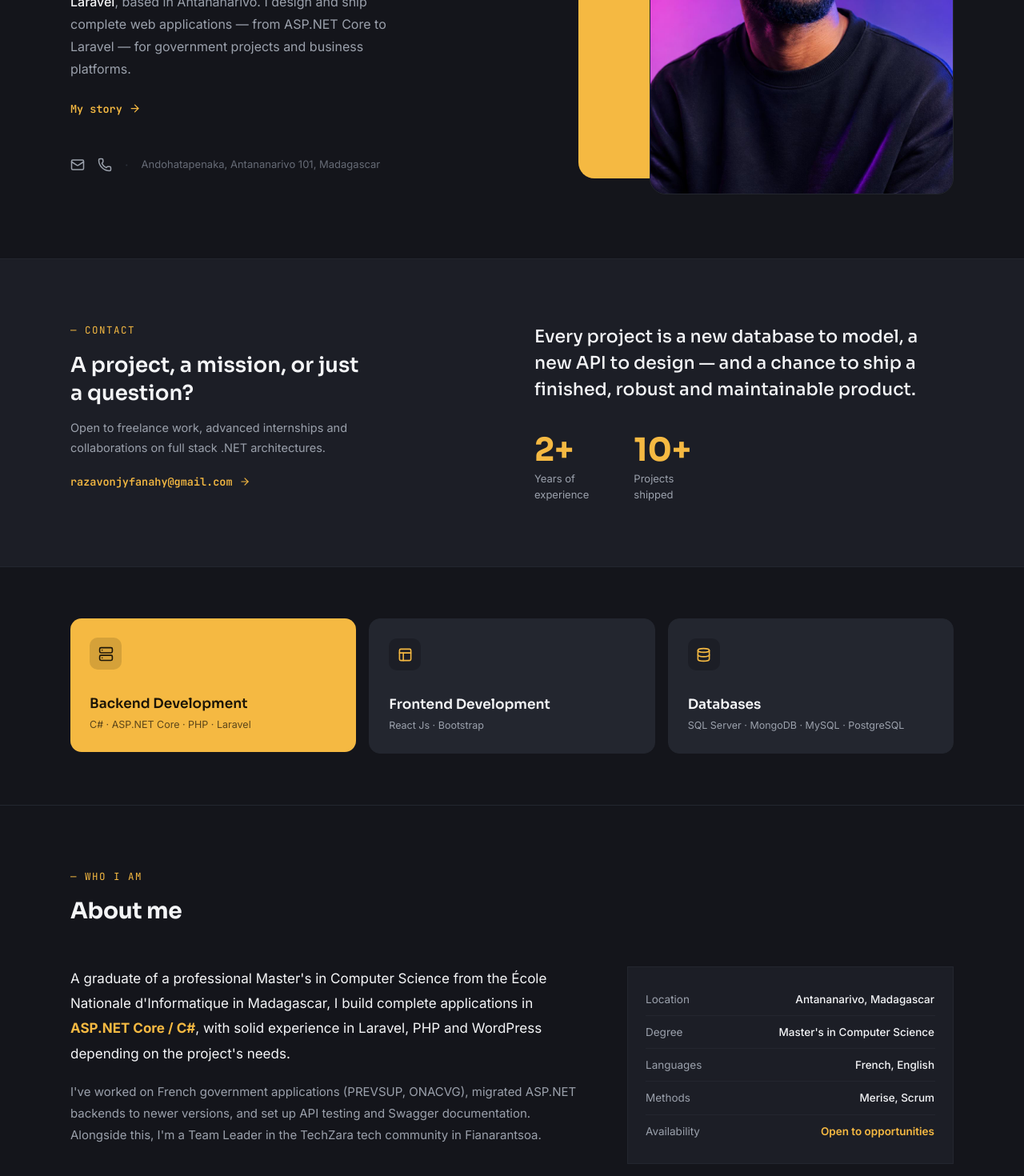
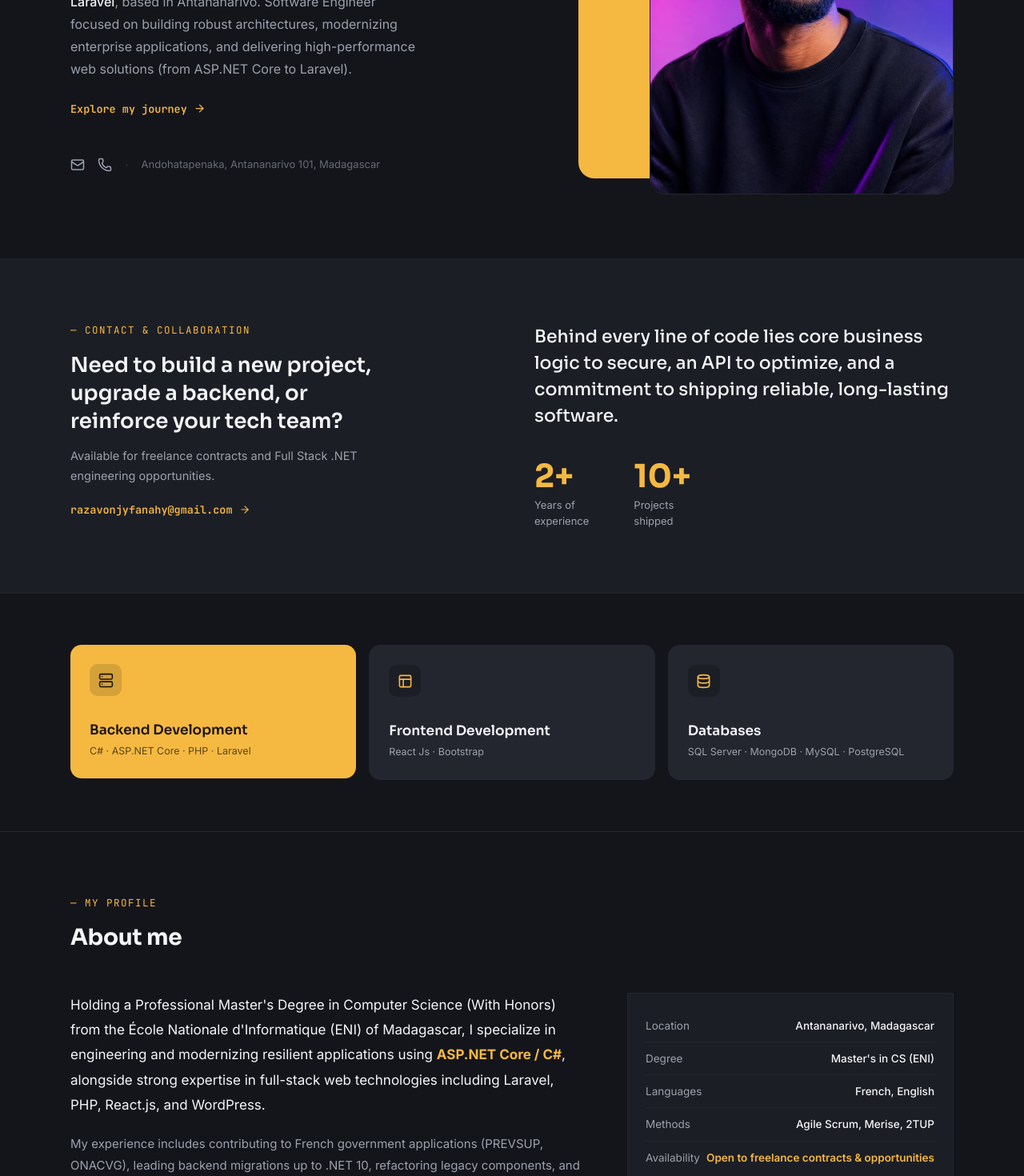
Before and after one commit to Hajatina18/myportfolio, a React (Vite) app: page / in a window 1280 px wide. Shown: the part 380-1850 px from the top of the page at 80% size. Built offline with nearby package versions, Linux system fonts and the light colour scheme.

Commit message:
update text section for about profil

```diff
--- a/src/i18n/content.js
+++ b/src/i18n/content.js
@@ -25,17 +25,17 @@ export const CONTENT = {
       "SQL Server · PostgreSQL · MongoDB",
     ],
     hero: {
-      eyebrow: "Introduction",
+      eyebrow: "Développeur Full Stack .NET & Freelance",
       introText:
-        ", basé à Antananarivo. Je conçois et je livre des applications web complètes — d'ASP.NET Core à Laravel — pour des projets d'État et des plateformes métier.",
-      cta: "Mon histoire",
+        ", basé à Antananarivo. Ingénieur logiciel passionné par la conception d'architectures robustes, la modernisation d'applications métier et le développement de solutions web performantes (d'ASP.NET Core à Laravel).",
+      cta: "Découvrir mon parcours",
     },
     highlights: {
-      eyebrow: "Contact",
-      title: "Un projet, une mission ou une simple question ?",
-      desc: "Ouverte aux missions freelance, collaborations sur des architectures full stack .",
+      eyebrow: "Contact & Collaboration",
+      title: "Un projet à concevoir, une migration backend ou un renfort technique ?",
+      desc: "Disponible pour des missions freelance et des opportunités d'ingénierie Full Stack .NET.",
       quote:
-        "Chaque projet est une nouvelle base de données à modéliser, une nouvelle API à concevoir — et une occasion de livrer un produit fini, robuste et maintenable.",
+        "Derrière chaque ligne de code se trouve une logique métier à sécuriser, une API à optimiser et la volonté de livrer une solution durable et maintenable.",
       statYears: "Années\nd'expérience",
       statProjects: "Projets\nréalisés",
     },
@@ -45,19 +45,19 @@ export const CONTENT = {
       { title: "Bases de données", tag: "SQL Server · MongoDB · MySQL · PostgreSQL" },
     ],
     about: {
-      eyebrow: "Qui suis-je",
+      eyebrow: "Mon Profil",
       title: "À propos de moi",
-      p1a: "Diplômé d'un Master professionnel en Informatique à l'École Nationale d'Informatique de Madagascar, je développe des applications complètes en",
+      p1a: "Diplômé d'un Master professionnel en Informatique (Mention Bien) à l'École Nationale d'Informatique (ENI) de Madagascar, je me suis spécialisé dans la conception et l'évolution d'applications robustes avec",
       p1b: "ASP.NET Core / C#",
-      p1c: ", avec des incursions solides en Laravel, PHP et WordPress selon les besoins du projet.",
-      p2: "J'ai notamment travaillé sur des applications d'État françaises (PREVSUP, ONACVG), migré des backends ASP.NET vers des versions récentes, et mis en place des tests API et de la documentation Swagger. En parallèle, je suis Team Leader dans la communauté tech TechZara à Fianarantsoa.",
+      p1c: ", tout en maintenant une solide polyvalence sur l'écosystème web (Laravel, PHP, React.js, WordPress).",
+      p2: "Au cours de mon parcours, j'ai notamment contribué à la maintenance et à la modernisation d'applications d'État françaises (PREVSUP, ONACVG), assurant la migration vers .NET 10, la refactorisation de backends complexes et la mise en place de tests unitaires et de documentations OpenAPI/Swagger. Très impliqué dans le partage de connaissances, j'occupe également le rôle de Team Leader au sein de la communauté tech TechZara.",
       facts: [
         { k: "Localisation", v: "Antananarivo, Madagascar" },
-        { k: "Diplôme", v: "Master en Informatique" },
+        { k: "Diplôme", v: "Master en Informatique (ENI)" },
         { k: "Langues", v: "Français, Anglais" },
-        { k: "Méthodes", v: "Merise, Scrum" },
+        { k: "Méthodes", v: "Agile Scrum, Merise, 2TUP" },
       ],
-      availability: { k: "Disponibilité", v: "Ouverte aux opportunités" },
+      availability: { k: "Disponibilité", v: "Ouvert aux missions freelance & opportunités" },
     },
     skills: {
       eyebrow: "Boîte à outils",
@@ -188,17 +188,17 @@ export const CONTENT = {
       "SQL Server · PostgreSQL · MongoDB",
     ],
     hero: {
-      eyebrow: "Introduction",
+      eyebrow: "Full Stack .NET Developer & Freelancer",
       introText:
-        ", based in Antananarivo. I design and ship complete web applications — from ASP.NET Core to Laravel — for government projects and business platforms.",
-      cta: "My story",
+        ", based in Antananarivo. Software Engineer focused on building robust architectures, modernizing enterprise applications, and delivering high-performance web solutions (from ASP.NET Core to Laravel).",
+      cta: "Explore my journey",
     },
     highlights: {
-      eyebrow: "Contact",
-      title: "A project, a mission, or just a question?",
-      desc: "Open to freelance work, advanced internships and collaborations on full stack .NET architectures.",
+      eyebrow: "Contact & Collaboration",
+      title: "Need to build a new project, upgrade a backend, or reinforce your tech team?",
+      desc: "Available for freelance contracts and Full Stack .NET engineering opportunities.",
       quote:
-        "Every project is a new database to model, a new API to design — and a chance to ship a finished, robust and maintainable product.",
+        "Behind every line of code lies core business logic to secure, an API to optimize, and a commitment to shipping reliable, long-lasting software.",
       statYears: "Years of\nexperience",
       statProjects: "Projects\nshipped",
     },
@@ -208,19 +208,19 @@ export const CONTENT = {
       { title: "Databases", tag: "SQL Server · MongoDB · MySQL · PostgreSQL" },
     ],
     about: {
-      eyebrow: "Who I am",
+      eyebrow: "My Profile",
       title: "About me",
-      p1a: "A graduate of a professional Master's in Computer Science from the École Nationale d'Informatique in Madagascar, I build complete applications in",
+      p1a: "Holding a Professional Master's Degree in Computer Science (With Honors) from the École Nationale d'Informatique (ENI) of Madagascar, I specialize in engineering and modernizing resilient applications using",
       p1b: "ASP.NET Core / C#",
-      p1c: ", with solid experience in Laravel, PHP and WordPress depending on the project's needs.",
-      p2: "I've worked on French government applications (PREVSUP, ONACVG), migrated ASP.NET backends to newer versions, and set up API testing and Swagger documentation. Alongside this, I'm a Team Leader in the TechZara tech community in Fianarantsoa.",
+      p1c: ", alongside strong expertise in full-stack web technologies including Laravel, PHP, React.js, and WordPress.",
+      p2: "My experience includes contributing to French government applications (PREVSUP, ONACVG), leading backend migrations up to .NET 10, refactoring legacy components, and establishing automated testing and OpenAPI/Swagger documentation. Deeply passionate about tech leadership, I also serve as a Team Leader in the TechZara tech community.",
       facts: [
         { k: "Location", v: "Antananarivo, Madagascar" },
-        { k: "Degree", v: "Master's in Computer Science" },
+        { k: "Degree", v: "Master's in CS (ENI)" },
         { k: "Languages", v: "French, English" },
-        { k: "Methods", v: "Merise, Scrum" },
+        { k: "Methods", v: "Agile Scrum, Merise, 2TUP" },
       ],
-      availability: { k: "Availability", v: "Open to opportunities" },
+      availability: { k: "Availability", v: "Open to freelance contracts & opportunities" },
     },
     skills: {
       eyebrow: "Toolbox",
```
